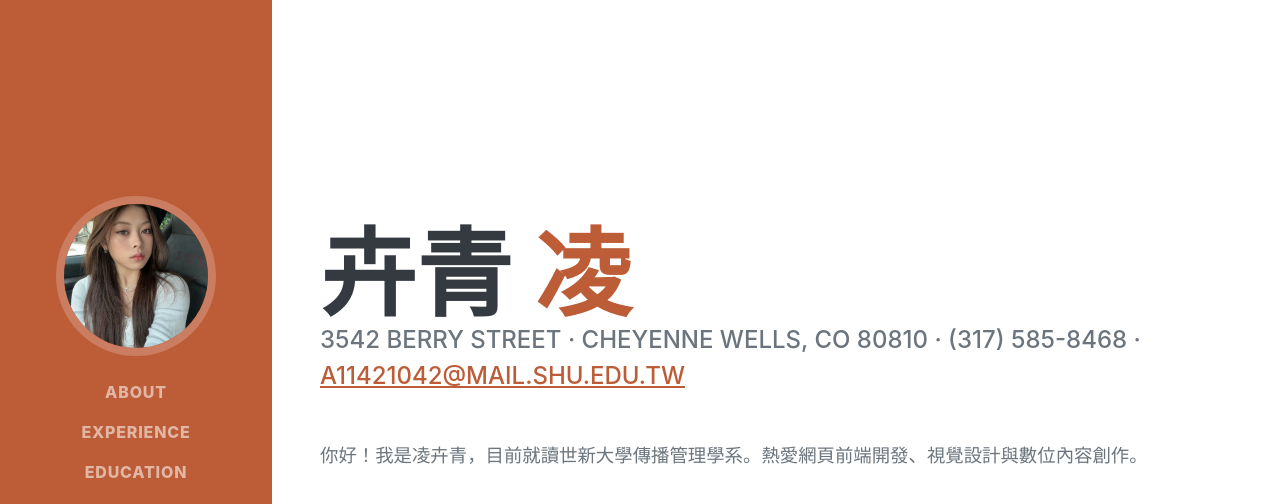
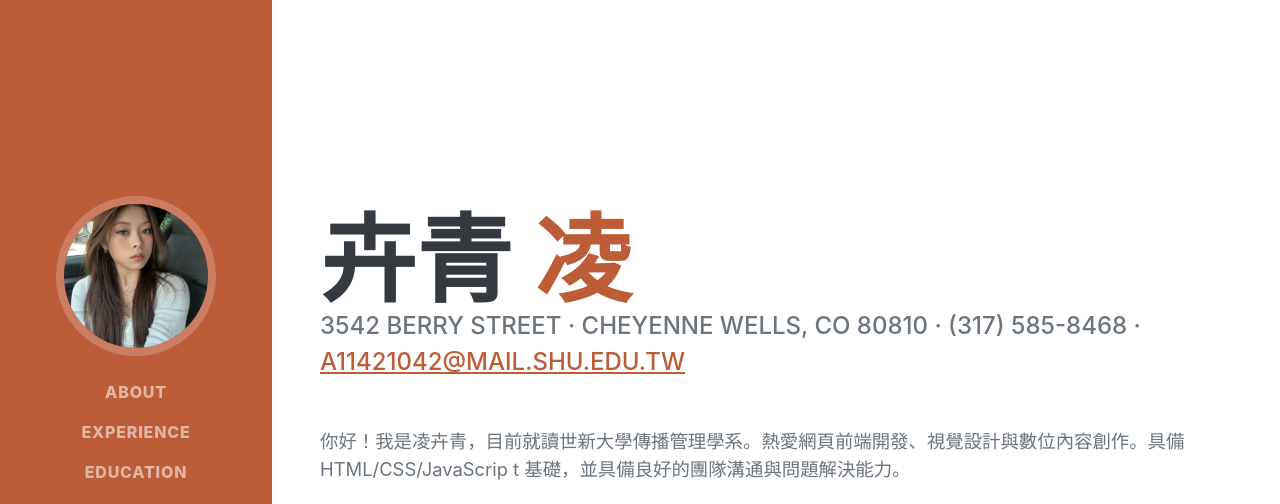
Before and after one commit to a114210142/a114210142.github.io, a plain HTML site: page index.html in a window 1280 px wide. Shown: the top 504 px of the page. Drawn offline with nearby package versions, Linux system fonts and the light colour scheme; a web font is replaced by a local one.

Commit message:
Update index.html

```diff
--- a/index.html
+++ b/index.html
@@ -47,7 +47,8 @@
                         3542 Berry Street · Cheyenne Wells, CO 80810 · (317) 585-8468 ·
                         <a href="mailto:a11421042@mail.shu.edu.tw">a11421042@mail.shu.edu.tw</a>
                     </div>
-                    <p class="lead mb-5">你好！我是凌卉青，目前就讀世新大學傳播管理學系。熱愛網頁前端開發、視覺設計與數位內容創作。</p>
+                    <p class="lead mb-5">你好！我是凌卉青，目前就讀世新大學傳播管理學系。熱愛網頁前端開發、視覺設計與數位內容創作。具備 HTML/CSS/JavaScrip
+t 基礎，並具備良好的團隊溝通與問題解決能⼒。</p>
                     <div class="social-icons">
                         <a class="social-icon" href="#!"><i class="fab fa-linkedin-in"></i></a>
                         <a class="social-icon" href=file:///Users/shu/Documents/GitHub/a114210142.github.io/index.html><i class="fab fa-github"></i></a>
```
